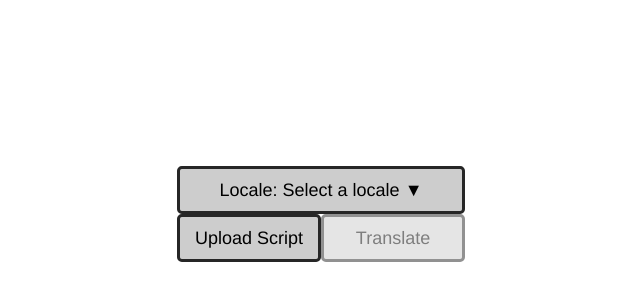
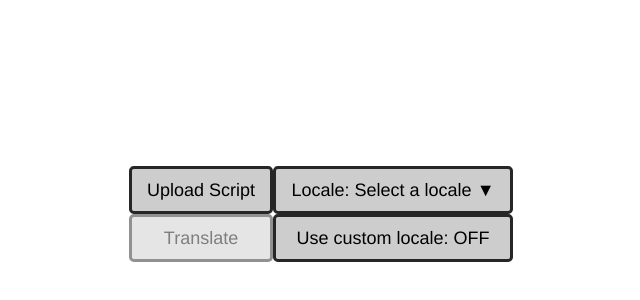
Before and after one commit to WellingtonWritesCode/botc-script-translator, a Vue app: page / in a window 1280 px wide. Shown: the part 186-486 px from the top of the page, without its empty margins (319-959 px from the left). Built offline with nearby package versions, Linux system fonts and the light colour scheme.

Commit message:
Add translation using custom locale

```diff
--- a/package.json
+++ b/package.json
@@ -1,6 +1,6 @@
 {
   "name": "botc-script-translator",
-  "version": "1.0.0",
+  "version": "2.0.0",
   "private": true,
   "scripts": {
     "dev": "vite",
--- a/src/components/Button.vue
+++ b/src/components/Button.vue
@@ -15,7 +15,7 @@
         props: {
             width: {
                 type: String,
-                default: "7.5rem"
+                default: "auto"
             },
             enabled: {
                 type: Boolean,
--- a/src/components/SelectLocale.vue
+++ b/src/components/SelectLocale.vue
@@ -54,7 +54,7 @@
             label: String,
             width: {
                 type: String,
-                default: "15rem"
+                default: "auto"
             }
         },
         computed: {
--- /dev/null
+++ b/src/components/Toggle.vue
@@ -0,0 +1,57 @@
+<script>
+    export default {
+        data(){
+            return {
+                value: false
+            }
+        },
+        props: {
+            width: {
+                type: String,
+                default: "auto"
+            },
+            on: {
+                type: String,
+                default: "ON"
+            },
+            off: {
+                type: String,
+                default: "OFF"
+            },
+            label: {
+                type: String,
+                default: ""
+            }
+        },
+        computed: {
+            cssProps(){
+                return {
+                    "--width": this.width
+                }
+            },
+            displayLabel(){
+                if(this.label != "") return `${this.label}: ${this.value?this.on:this.off}`;
+                return this.value?this.on:this.off;
+            }
+        },
+        methods: {
+            toggle(){
+                this.value = !this.value;
+                this.$emit('toggled', this.value)
+            }
+        },
+        emits: ['toggled']
+    }
+</script>
+
+<template>
+    <button
+        class="v-toggle"
+        :style="cssProps"
+        @click="toggle"
+    >
+        <div class="text">
+            {{ displayLabel }}
+        </div>
+    </button>
+</template>
--- a/src/components/Translate.vue
+++ b/src/components/Translate.vue
@@ -1,37 +1,68 @@
 <script setup>
     import { toRaw } from 'vue';
-    import { translate } from "../translate";
+    import { translate, translateCustomLocale } from "../translate";
     import { useScriptStore } from '../stores/script';
     import { saveAs } from 'file-saver';
     import Button from './Button.vue';
     import UploadButton from './UploadButton.vue';
     import SelectLocale from './SelectLocale.vue';
+    import Toggle from './Toggle.vue';
+    import Papa from 'papaparse';
 
     const store = useScriptStore();
 
     function translateScript(){
         if(store.isNull || !store.isValidLocale) return;
-        translate(toRaw(store.script), store.locale).then(function(translatedScript){
-            const outName = `${store.name} - ${store.locale}.json`;
+        if(!store.useCustomLocale) {
+            translate(toRaw(store.script), store.locale).then(function(translatedScript){
+                const outName = `${store.name} - ${store.locale}.json`;
+                const scriptBlob = new Blob([JSON.stringify(translatedScript)]);
+                saveAs(scriptBlob, outName);
+            });
+        } else {
+            const translatedScript = translateCustomLocale(toRaw(store.script), toRaw(store.customLocale), store.customLocaleName);
+            const outName = `${store.name} - ${store.customLocaleName}.json`;
             const scriptBlob = new Blob([JSON.stringify(translatedScript)]);
             saveAs(scriptBlob, outName);
-        });
+        }
     }
 
     function localeLabel(){
         return `Locale: ${store.locale}`;
+    }
+
+    function setScript(rawRoles, fileName) {
+        try {
+            const roles = JSON.parse(rawRoles);
+            store.set(roles);
+            store.setName(fileName.slice(0, -5));
+        }
+        catch (e) {
+            store.set(null);
+            alert(`Unable to read script:  ${e.message}`);
+        }
+    }
+
+    function parseCustomLocale(file, fileName){
+        const roles = Papa.parse(file, {header:true}).data;
+        store.setCustomLocale(roles, fileName.slice(0, -4));
     }
 </script>
 
 <template>
     <div class="container">
         <div>
-            <div>
-                <SelectLocale :label="localeLabel()" />
+            <div style="display: flex;">
+                <a><UploadButton width="7.5rem" accepts="application/json" @handle-file="setScript">Upload Script</UploadButton></a>
+                <a>
+                    <UploadButton v-if="store.useCustomLocale" width="12.5rem" accepts="text/csv" @handle-file="parseCustomLocale">Upload Custom Locale</UploadButton>
+                    <SelectLocale v-else width="12.5rem" :label="localeLabel()" />
+                </a>
             </div>
             <div style="display: flex;">
-                <a><UploadButton /></a>
-                <a><Button :enabled="!store.isNull && store.isValidLocale" @click="translateScript">Translate</Button></a>
+                <a><Button width="7.5rem" :enabled="!store.isNull && store.isValidLocale" @click="translateScript">Translate</Button></a>
+                <a><Toggle label="Use custom locale" width="12.5rem" @toggled="store.toggle">Temp</Toggle></a>
+                <a></a>
             </div>
         </div>
     </div>
--- a/src/components/UploadButton.vue
+++ b/src/components/UploadButton.vue
@@ -2,42 +2,40 @@
     <input
         type="file"
         ref="upload"
-        accept="application/json"
+        :accept="accepts"
         @change="handleUpload"
     />
-    <Button @click="uploadFile">Upload Script</Button>
+    <Button :width="width" @click="uploadFile"><slot /></Button>
 </template>
 
 <script>
-import { useScriptStore } from '../stores/script';
 import Button from './Button.vue';
 
 export default {
+    props: {
+        accepts: String,
+        width: {
+            type: String,
+            default: "auto"
+        }
+    },
     methods: {
         uploadFile() {
             this.$refs.upload.click();
         },
         handleUpload() {
-            const store = useScriptStore();
             const file = this.$refs.upload.files[0];
-            store.setName(this.$refs.upload.files[0].name.slice(0, -5));
             if (file && file.size) {
                 const reader = new FileReader();
                 reader.addEventListener("load", () => {
-                    try {
-                        const roles = JSON.parse(reader.result);
-                        store.set(roles);
-                    }
-                    catch (e) {
-                        store.set(null);
-                        alert(`Unable to read script:  ${e.message}`);
-                    }
+                    this.$emit('handleFile', reader.result, this.$refs.upload.files[0].name);
                 });
                 reader.readAsText(file);
             }
         }
     },
-    components: { Button }
+    components: { Button },
+    emits: ['handleFile']
 }
 </script>
 
--- a/src/stores/script.js
+++ b/src/stores/script.js
@@ -4,12 +4,21 @@ export const useScriptStore = defineStore('script', {
     state: () => ({
         script: null,
         locale: "Select a locale",
-        name: ""
+        name: "",
+        useCustomLocale: false,
+        customLocale: null,
+        customLocaleName: ""
     }),
 
     getters: {
         isNull: (state) => state.script === null,
-        isValidLocale: (state) => state.locale != "Select a locale"
+        isValidLocale(state) {
+            if(!this.useCustomLocale) {
+                return state.locale != "Select a locale";
+            } else {
+                return this.customLocale != null;
+            }
+        }
     },
 
     actions: {
@@ -21,6 +30,13 @@ export const useScriptStore = defineStore('script', {
         },
         setLocale(locale){
             this.locale = locale;
+        },
+        setCustomLocale(customLocale, customLocaleName){
+            this.customLocale = customLocale;
+            this.customLocaleName = customLocaleName;
+        },
+        toggle(){
+            this.useCustomLocale = !this.useCustomLocale;
         }
     }
 });
--- a/src/styles.css
+++ b/src/styles.css
@@ -23,12 +23,27 @@
     z-index: -1;
 }
 
+.v-toggle{
+    width: var(--width);
+    height: 2.5rem;
+    background-color: var(--base-color);
+    border: solid .2rem var(--border-color);
+    border-radius: .25rem;
+    transition: background-color .25s, color .25s, opacity .5s;
+    font-family: var(--font);
+    display: flex;
+    justify-content: center;
+    align-items: center;
+    z-index: -1;
+}
+
 .v-button--disabled{
     pointer-events: none;
     opacity: .5;
 }
 
-button:hover,
+.v-toggle:hover,
+.v-button:hover,
 .v-select__item:hover{
     background-color: var(--border-color);
     color: var(--base-color);
--- a/src/translate.js
+++ b/src/translate.js
@@ -49,3 +49,18 @@ export function translate(script, locale){
         return translation;
     });
 };
+
+export function translateCustomLocale(script, locale, localeName){
+    const translationJson = locale;
+    const translationJsonById = new Map(translationJson.map((character) => [character.id, character]));
+    const ids = getIds(script);
+
+    let translation = JSON.parse(JSON.stringify(charactersJson.filter((character) => ids.includes(character.id))));
+
+    translation.forEach(character => {
+        let newId = `${localeName}_${character.id}`;
+        translateCharacter(character, translationJsonById.get(character.id), newId);
+    });
+
+    return translation;
+}
```
